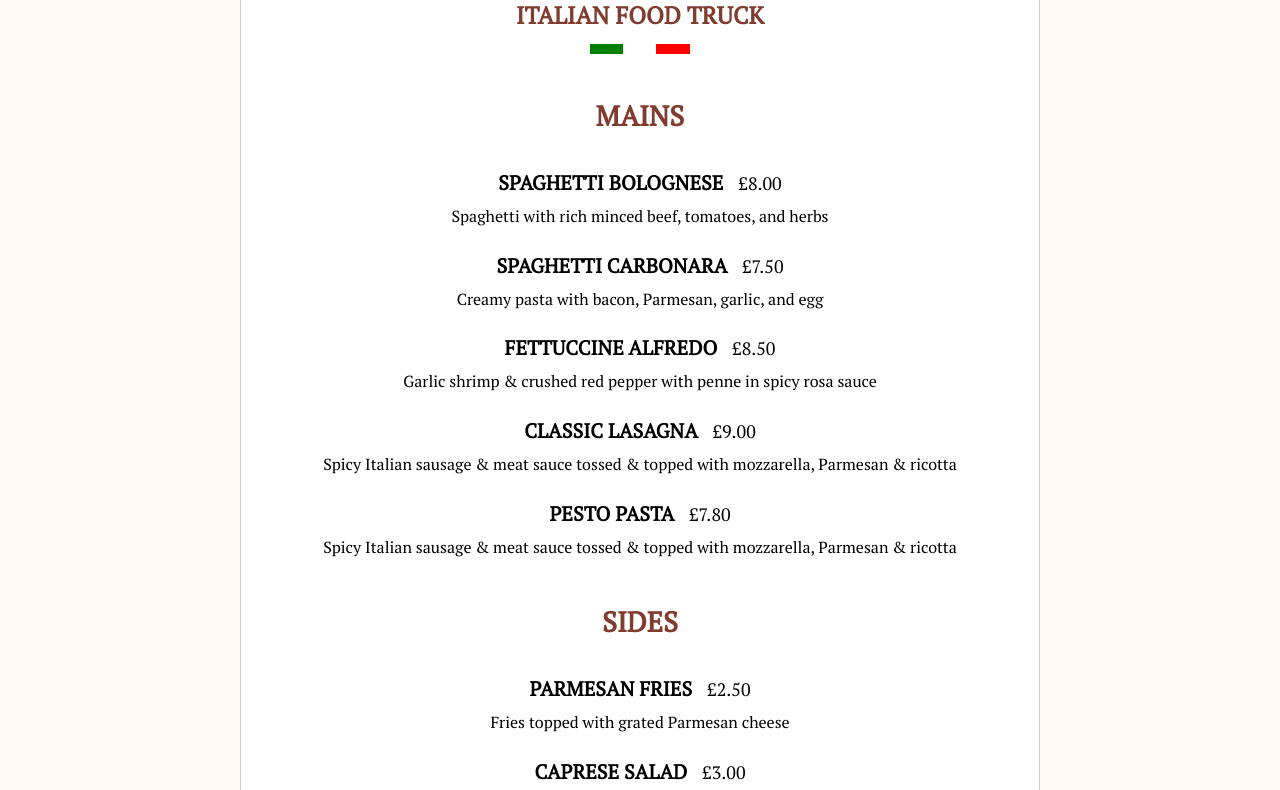
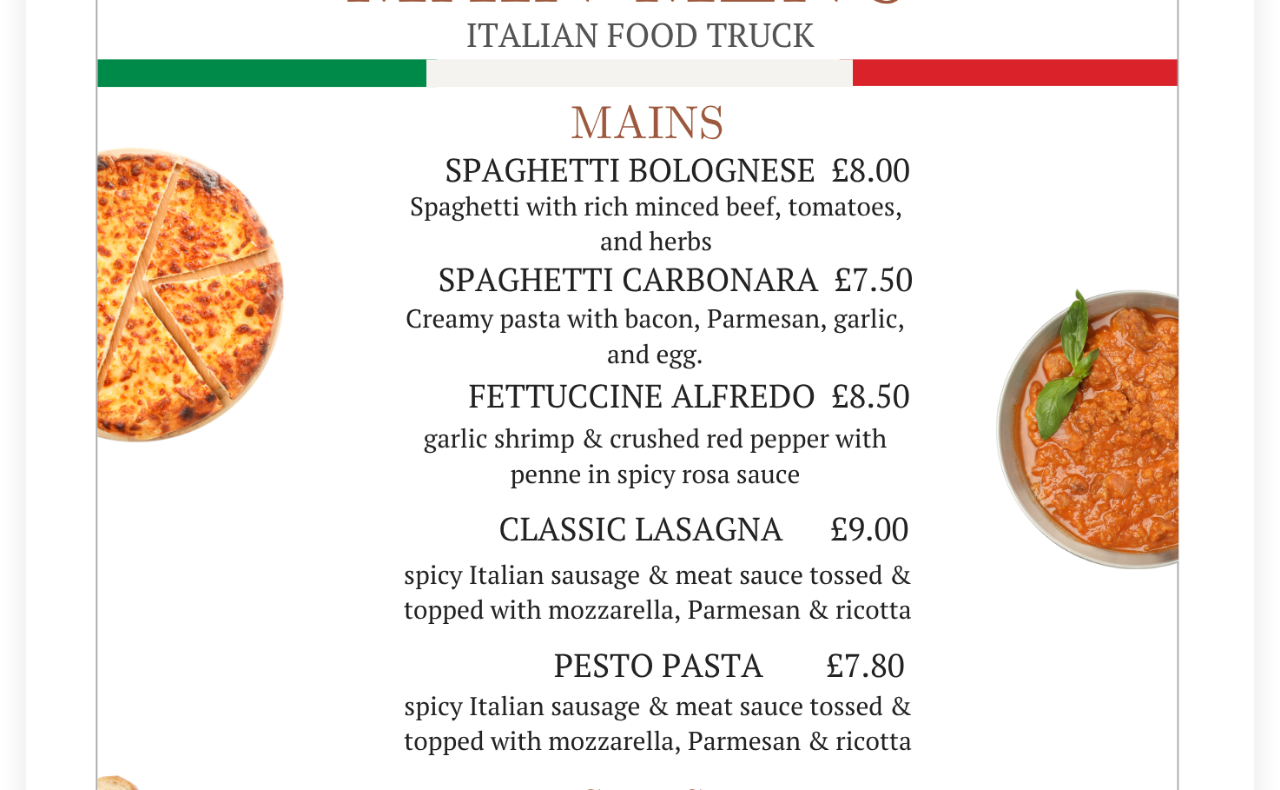
Before and after one commit to SamsungFridgeCoder/SamsungFridgeCoder.github.io, a plain HTML site: page menu.html in a window 1280 px wide. Shown: the part 139-929 px from the top of the page. Drawn offline with Linux system fonts and the light colour scheme.

Commit message:
Update menu.html

```diff
--- a/menu.html
+++ b/menu.html
@@ -2,158 +2,27 @@
 <html lang="en">
 <head>
   <meta charset="UTF-8">
-  <title>Italian Food Truck Menu</title>
-  <link href="https://fonts.googleapis.com/css2?family=PT+Serif&display=swap" rel="stylesheet">
+  <title>Menu</title>
   <style>
-    * {
-      box-sizing: border-box;
+    body {
+      margin: 0;
+      background-color: white;
+      display: flex;
+      justify-content: center;
+      align-items: center;
+      min-height: 100vh;
+      padding: 2vw;
     }
 
-    body {
-      font-family: 'PT Serif', serif;
-      margin: 0;
-      padding: 0;
-      background-color: #fff8f0;
-      text-align: center;
-      line-height: 1.6;
-    }
-
-    .container {
-      max-width: 800px;
-      margin: 0 auto;
-      padding: 20px;
-      background-color: #fff;
-      border: 1px solid #ccc;
-    }
-
-    h1 {
-      font-size: 48px;
-      color: #803C2F;
-      margin-bottom: 5px;
-    }
-
-    h2 {
-      font-size: 24px;
-      color: #803C2F;
-      margin-top: 0;
-      margin-bottom: 10px;
-    }
-
-    .flag {
-      width: 100px;
-      height: 10px;
-      background: linear-gradient(to right, green 33%, white 33%, white 66%, red 66%);
-      margin: 10px auto 30px;
-    }
-
-    h3 {
-      font-size: 28px;
-      color: #803C2F;
-      margin-top: 40px;
-      text-transform: uppercase;
-    }
-
-    .item {
-      margin: 20px 0;
-    }
-
-    .item-title {
-      font-size: 20px;
-      font-weight: bold;
-      text-transform: uppercase;
-      margin-bottom: 5px;
-    }
-
-    .price {
-      display: inline-block;
-      margin-left: 10px;
-      font-size: 18px;
-      color: #000;
-      font-weight: normal;
-    }
-
-    .description {
-      font-size: 16px;
-      margin-top: 5px;
-      max-width: 90%;
-      margin-left: auto;
-      margin-right: auto;
-    }
-
-    @media (max-width: 600px) {
-      h1 { font-size: 36px; }
-      h2 { font-size: 20px; }
-      h3 { font-size: 24px; }
-      .item-title { font-size: 18px; }
-      .price { font-size: 16px; }
-      .description { font-size: 15px; }
+    img {
+      max-width: 100%;
+      height: auto;
+      box-shadow: 0 0 30px rgba(0, 0, 0, 0.1);
+      border-radius: 8px;
     }
   </style>
 </head>
 <body>
-  <div class="container">
-    <h1>MAIN MENU</h1>
-    <h2>ITALIAN FOOD TRUCK</h2>
-    <div class="flag"></div>
-
-    <h3>Mains</h3>
-    <div class="item">
-      <div class="item-title">Spaghetti Bolognese <span class="price">£8.00</span></div>
-      <div class="description">Spaghetti with rich minced beef, tomatoes, and herbs</div>
-    </div>
-    <div class="item">
-      <div class="item-title">Spaghetti Carbonara <span class="price">£7.50</span></div>
-      <div class="description">Creamy pasta with bacon, Parmesan, garlic, and egg</div>
-    </div>
-    <div class="item">
-      <div class="item-title">Fettuccine Alfredo <span class="price">£8.50</span></div>
-      <div class="description">Garlic shrimp & crushed red pepper with penne in spicy rosa sauce</div>
-    </div>
-    <div class="item">
-      <div class="item-title">Classic Lasagna <span class="price">£9.00</span></div>
-      <div class="description">Spicy Italian sausage & meat sauce tossed & topped with mozzarella, Parmesan & ricotta</div>
-    </div>
-    <div class="item">
-      <div class="item-title">Pesto Pasta <span class="price">£7.80</span></div>
-      <div class="description">Spicy Italian sausage & meat sauce tossed & topped with mozzarella, Parmesan & ricotta</div>
-    </div>
-
-    <h3>Sides</h3>
-    <div class="item">
-      <div class="item-title">Parmesan Fries <span class="price">£2.50</span></div>
-      <div class="description">Fries topped with grated Parmesan cheese</div>
-    </div>
-    <div class="item">
-      <div class="item-title">Caprese Salad <span class="price">£3.00</span></div>
-      <div class="description">Tomato, mozzarella, basil, and olive oil</div>
-    </div>
-
-    <h3>Appetizers</h3>
-    <div class="item">
-      <div class="item-title">Garlic Bread <span class="price">£3.00</span></div>
-      <div class="description">Fresh garlic bread with parsley</div>
-    </div>
-    <div class="item">
-      <div class="item-title">Bruschetta <span class="price">£3.50</span></div>
-      <div class="description">Toasted bread with tomato and basil topping</div>
-    </div>
-
-    <h3>Drinks</h3>
-    <div class="item">
-      <div class="item-title">Water <span class="price">£1.80</span></div>
-    </div>
-    <div class="item">
-      <div class="item-title">Sparkling Water <span class="price">£2.00</span></div>
-    </div>
-    <div class="item">
-      <div class="item-title">Iced Tea <span class="price">£2.50</span></div>
-    </div>
-    <div class="item">
-      <div class="item-title">Fanta <span class="price">£2.50</span></div>
-    </div>
-    <div class="item">
-      <div class="item-title">Coca-Cola <span class="price">£2.50</span></div>
-    </div>
-  </div>
+  <img src="menu2.png" alt="Food Truck Menu">
 </body>
 </html>
```
